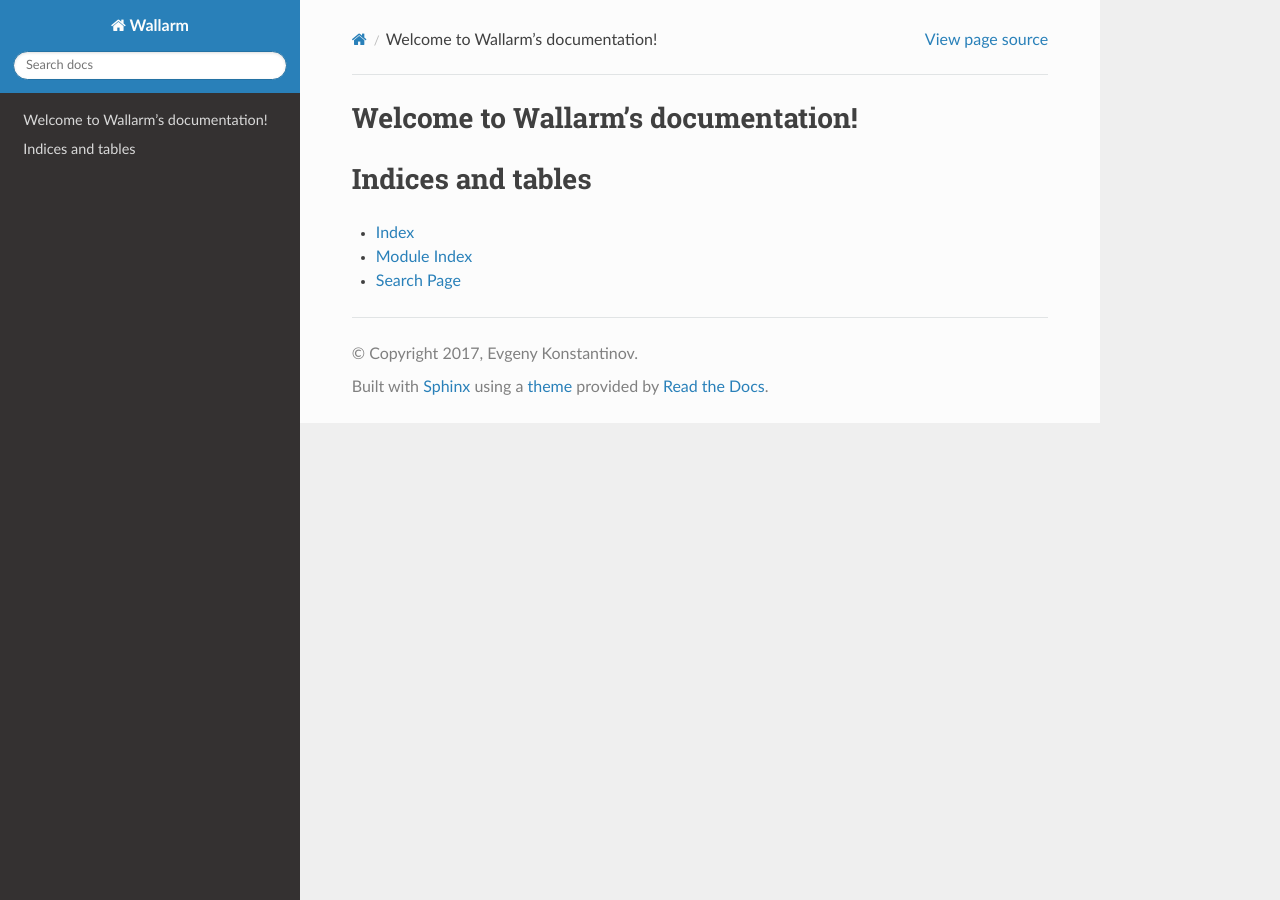
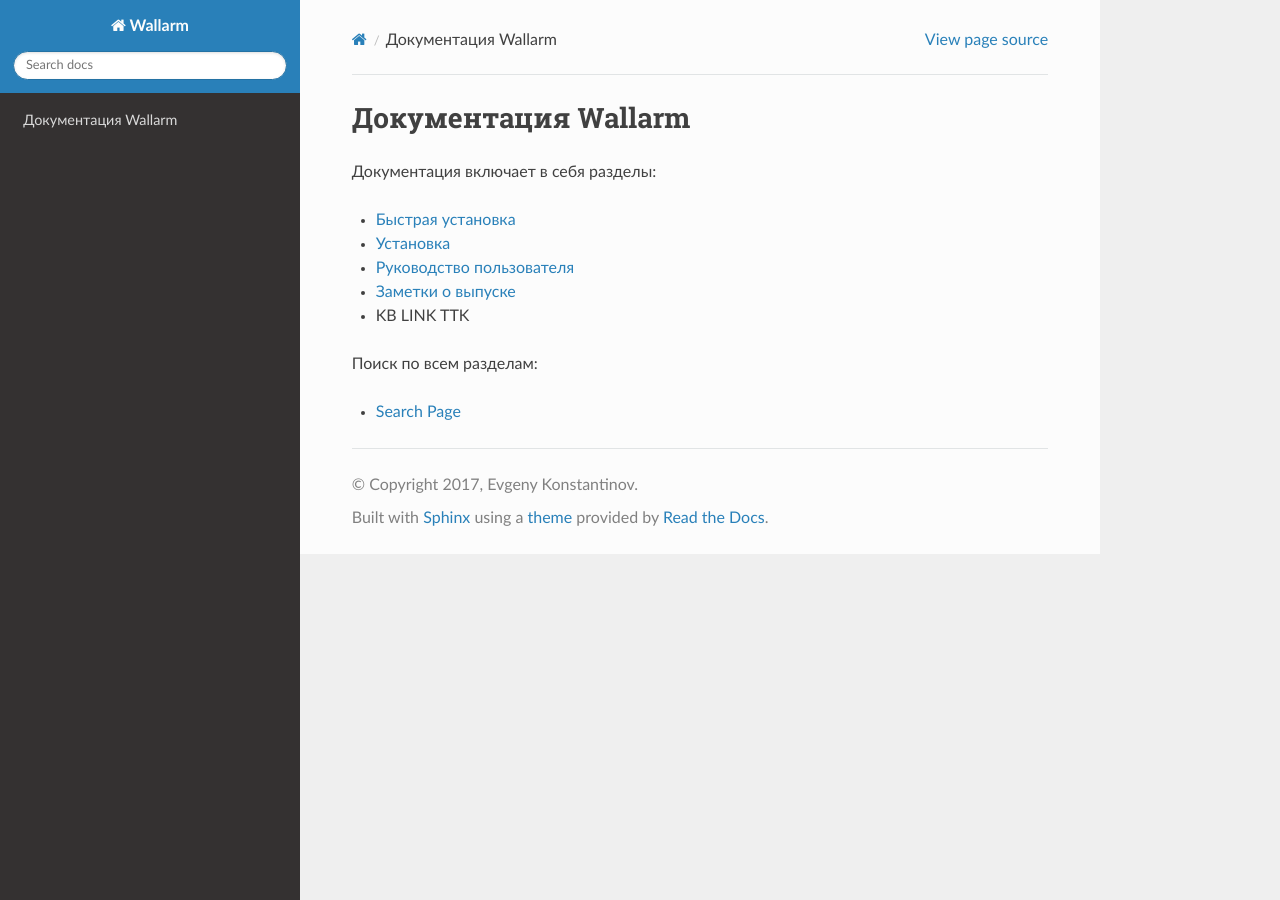
Before and after one commit to akegaviar/wallarm, a Sphinx documentation site: the page built from docs/source/index.rst, in a window 1280 px wide. Built offline with Sphinx 7.4.7 and the Read the Docs theme 2.0.0, drawn with Linux system fonts in a browser that asks for light colours; pages that are not in the unit, such as notebooks, are missing from menus.

Commit message:
Change index.rst aka homepage

```diff
--- a/docs/source/index.rst
+++ b/docs/source/index.rst
@@ -1,20 +1,18 @@
-.. Wallarm documentation master file, created by
-   sphinx-quickstart on Wed Apr 19 16:45:49 2017.
-   You can adapt this file completely to your liking, but it should at least
-   contain the root `toctree` directive.
-
-Welcome to Wallarm's documentation!
-===================================
+Документация Wallarm
+====================
 
 .. toctree::
-   :maxdepth: 2
-   :caption: Contents:
+   :maxdepth: 3
+   :caption: Пользовательская документация
 
+Документация включает в себя разделы:
 
+* :ref:`quickstart_ru`
+* :ref:`installation_guide_ru`
+* :ref:`user_guide_ru`
+* :ref:`release_notes_ru`
+* KB LINK TTK
 
-Indices and tables
-==================
+Поиск по всем разделам:
 
-* :ref:`genindex`
-* :ref:`modindex`
 * :ref:`search`
--- a/docs/source/ru/installation-ru/index.rst
+++ b/docs/source/ru/installation-ru/index.rst
@@ -1,4 +1,4 @@
-.. _installation-guide-ru:
+.. _installation_guide_ru:
 
 .. index:: Установка
 
--- a/docs/source/ru/quickstart-ru/index.rst
+++ b/docs/source/ru/quickstart-ru/index.rst
@@ -1,4 +1,4 @@
-.. _quickstart-guide-ru:
+.. _quickstart_ru:
 
 .. index:: Быстрая установка
 
--- a/docs/source/ru/release-notes-ru/index.rst
+++ b/docs/source/ru/release-notes-ru/index.rst
@@ -1,4 +1,4 @@
-.. _release-notes-ru:
+.. _release_notes_ru:
 
 .. index:: Заметки о выпуске
 
--- a/docs/source/ru/user-ru/index.rst
+++ b/docs/source/ru/user-ru/index.rst
@@ -1,4 +1,4 @@
-.. _user-guide-ru:
+.. _user_guide_ru:
 
 .. index:: Руководство пользователя
 
```
